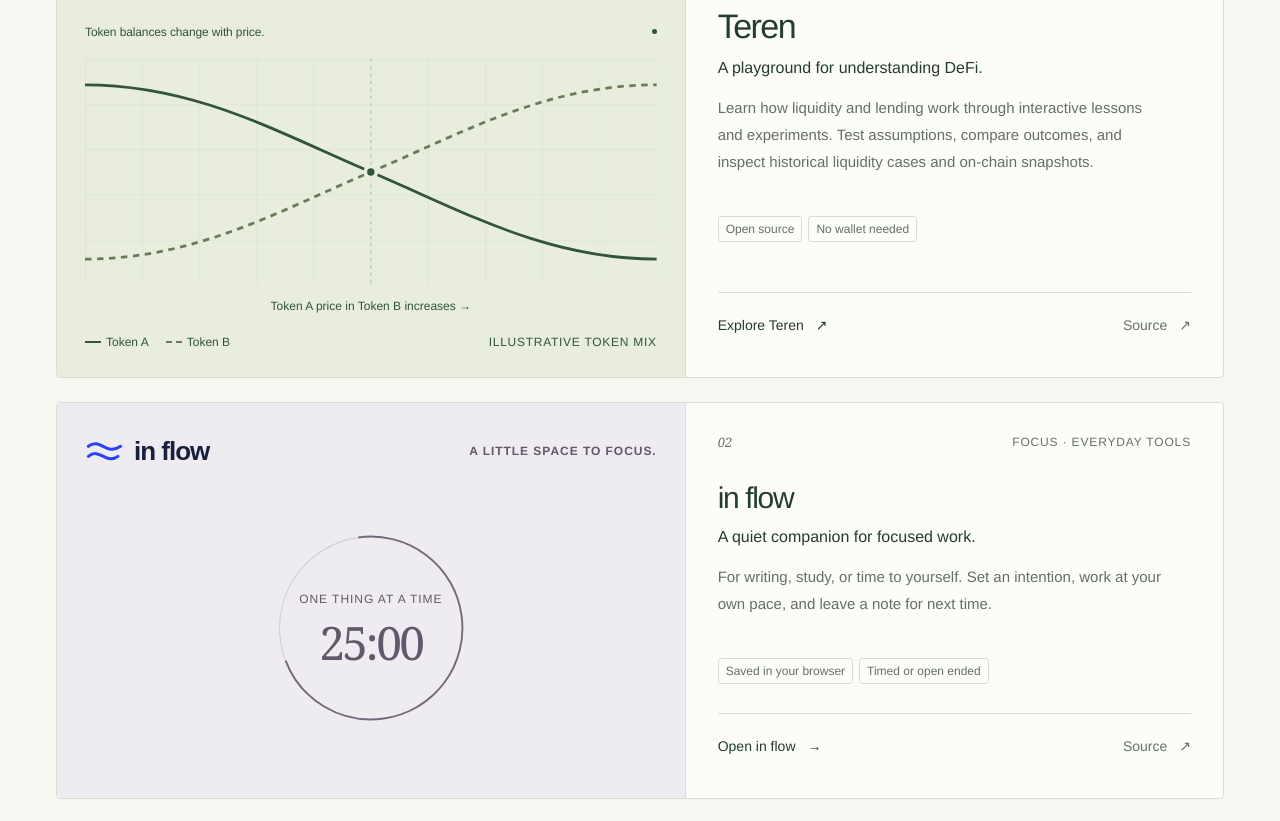
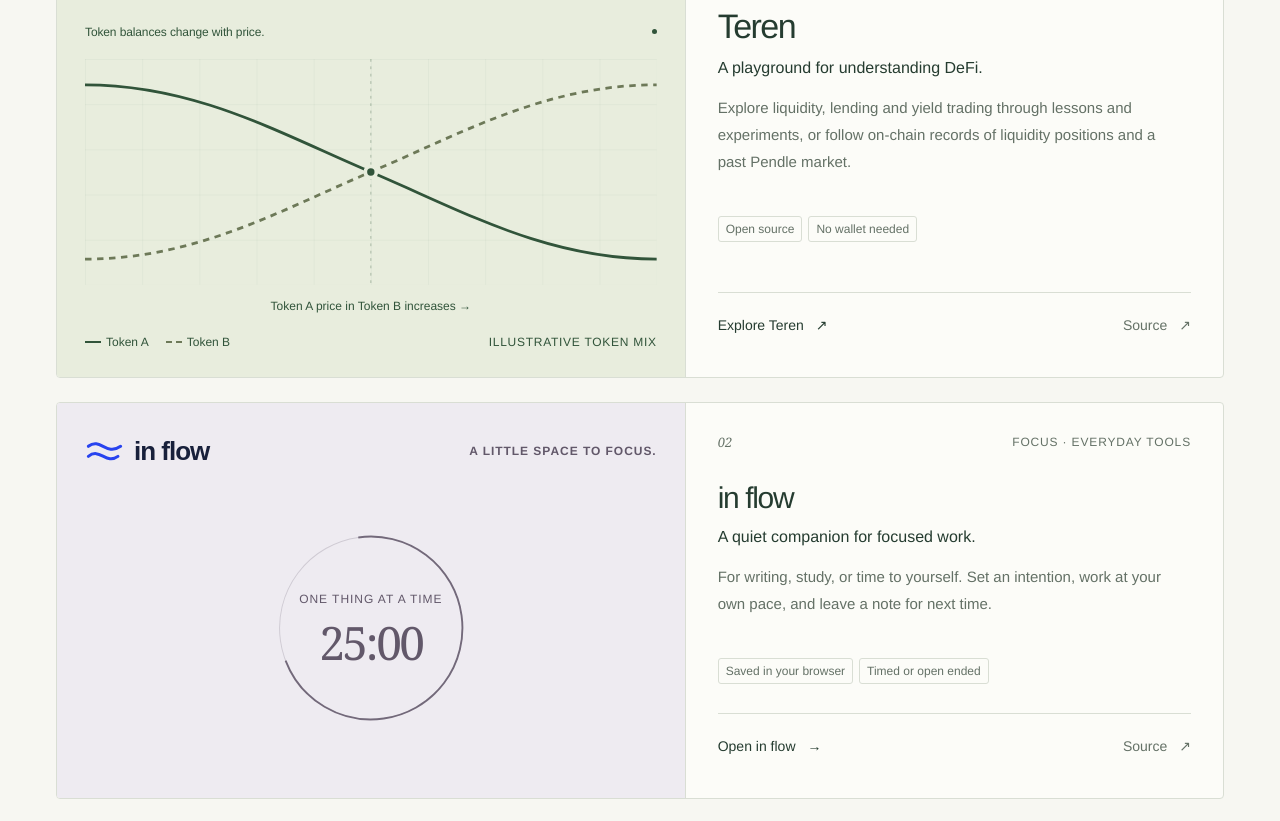
Before and after one commit to provatidis/provatidis.github.io, a plain HTML site: page index.html in a window 1280 px wide. Shown: the part 831-1652 px from the top of the page. Drawn offline with Linux system fonts and the light colour scheme.

Commit message:
Include yield trading in the Teren project description (#3)

```diff
--- a/index.html
+++ b/index.html
@@ -83,7 +83,7 @@
               <div class="chart-legend"><span><i></i> Token A</span><span><i></i> Token B</span><span class="illustration-label">ILLUSTRATIVE TOKEN MIX</span></div>
             </div>
           </a>
-          <div class="project-content"><div class="project-top"><span class="project-number">01</span><span class="project-category">DEFI · LEARNING &amp; EXPERIMENTS</span></div><h3>Teren</h3><p class="project-subtitle">A playground for understanding DeFi.</p><p>Learn how liquidity and lending work through interactive lessons and experiments. Test assumptions, compare outcomes, and inspect historical liquidity cases and on-chain snapshots.</p><div class="tags"><span>Open source</span><span>No wallet needed</span></div><div class="project-links"><a href="https://teren.sh/" target="_blank" rel="noopener noreferrer">Explore Teren <span aria-hidden="true">↗</span></a><a class="source-link" href="https://github.com/provatidis/teren" target="_blank" rel="noopener noreferrer" aria-label="Teren source on GitHub">Source <span aria-hidden="true">↗</span></a></div></div>
+          <div class="project-content"><div class="project-top"><span class="project-number">01</span><span class="project-category">DEFI · LEARNING &amp; EXPERIMENTS</span></div><h3>Teren</h3><p class="project-subtitle">A playground for understanding DeFi.</p><p>Explore liquidity, lending and yield trading through lessons and experiments, or follow on-chain records of liquidity positions and a past Pendle market.</p><div class="tags"><span>Open source</span><span>No wallet needed</span></div><div class="project-links"><a href="https://teren.sh/" target="_blank" rel="noopener noreferrer">Explore Teren <span aria-hidden="true">↗</span></a><a class="source-link" href="https://github.com/provatidis/teren" target="_blank" rel="noopener noreferrer" aria-label="Teren source on GitHub">Source <span aria-hidden="true">↗</span></a></div></div>
         </article>
         <article class="project project-featured project-inflow">
           <a class="project-visual inflow-visual" href="https://provatidis.com/inflow/" aria-label="Open in flow, a companion for focused work">
```
